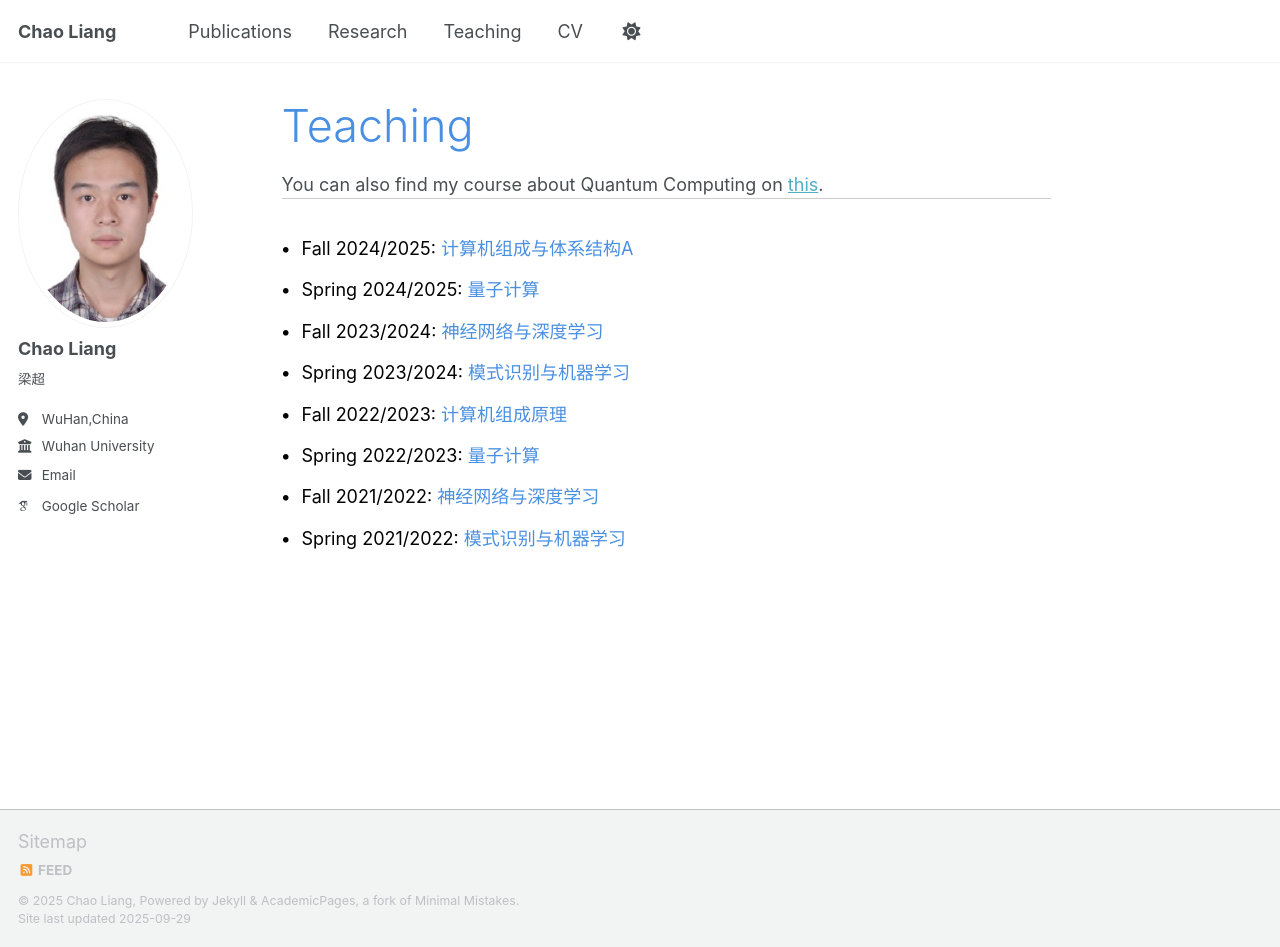
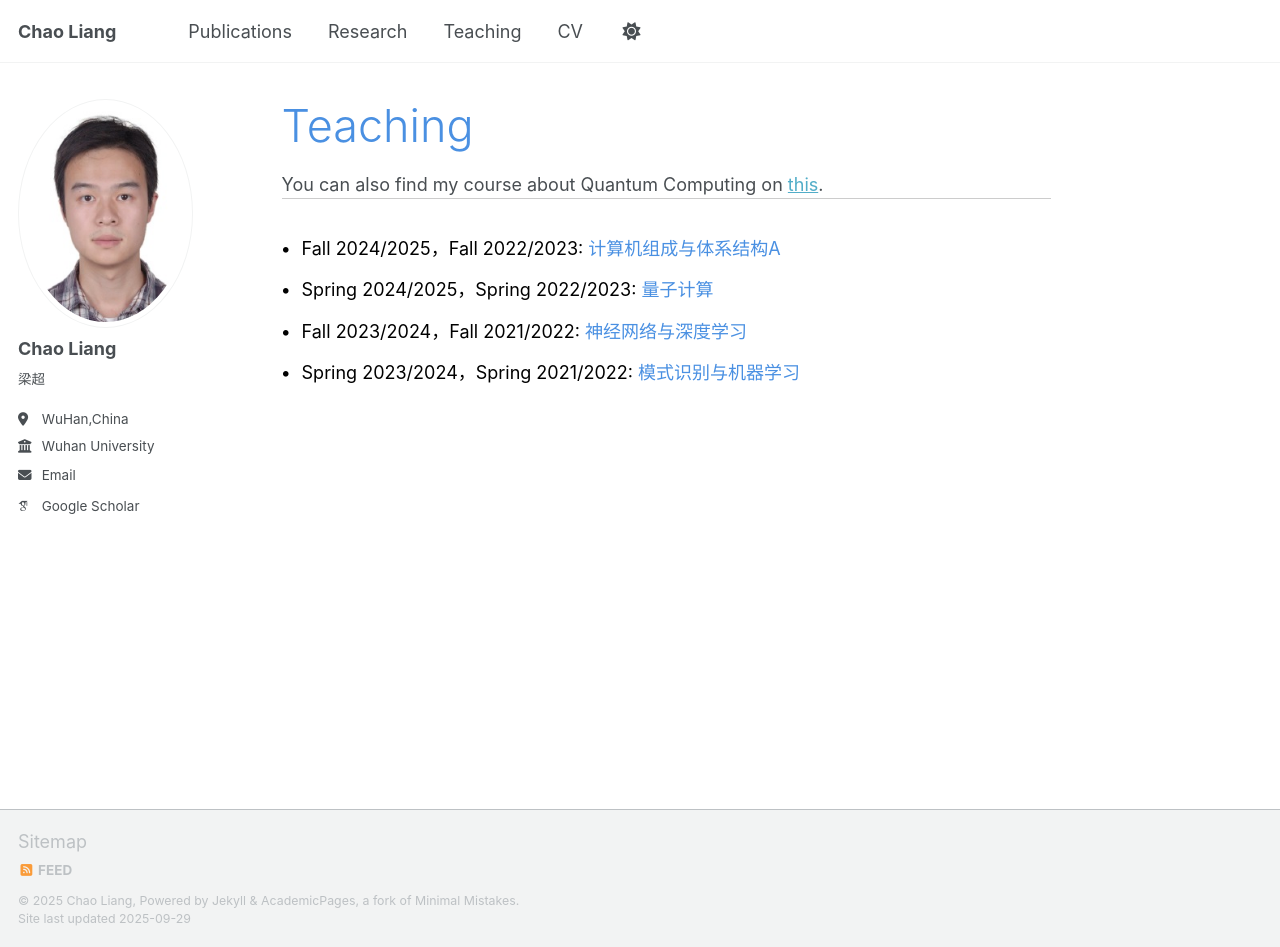
Before and after one commit to zhangsipng/page.github.io, a Jekyll site: the page built from _pages/teaching.html, in a window 1280 px wide and 947 px high. Built offline with Jekyll 4.4.1, drawn with Linux system fonts in a browser that asks for light colours; some web fonts are replaced; a script that is not in the unit is left out.

Commit message:
Update teaching.html

```diff
--- a/_pages/teaching.html
+++ b/_pages/teaching.html
@@ -60,58 +60,32 @@ author_profile: true
   <ul class="teaching-list">
     <li class="teaching-item">
       <div class="teaching-content">
-        <span class="teaching-semester">Fall 2024/2025:</span>
+        <span class="teaching-semester">Fall 2024/2025，Fall 2022/2023:</span>
         <span class="teaching-course">计算机组成与体系结构A</span>
       </div>
     </li>
 
     <li class="teaching-item">
       <div class="teaching-content">
-        <span class="teaching-semester">Spring 2024/2025:</span>
+        <span class="teaching-semester">Spring 2024/2025，Spring 2022/2023:</span>
         <span class="teaching-course">量子计算</span>
       </div>
     </li>
 
     <li class="teaching-item">
       <div class="teaching-content">
-        <span class="teaching-semester">Fall 2023/2024:</span>
+        <span class="teaching-semester">Fall 2023/2024，Fall 2021/2022:</span>
         <span class="teaching-course">神经网络与深度学习</span>
       </div>
     </li>
 
     <li class="teaching-item">
       <div class="teaching-content">
-        <span class="teaching-semester">Spring 2023/2024:</span>
+        <span class="teaching-semester">Spring 2023/2024，Spring 2021/2022:</span>
         <span class="teaching-course">模式识别与机器学习</span>
       </div>
     </li>
 
-    <li class="teaching-item">
-      <div class="teaching-content">
-        <span class="teaching-semester">Fall 2022/2023:</span>
-        <span class="teaching-course">计算机组成原理</span>
-      </div>
-    </li>
 
-    <li class="teaching-item">
-      <div class="teaching-content">
-        <span class="teaching-semester">Spring 2022/2023:</span>
-        <span class="teaching-course">量子计算</span>
-      </div>
-    </li>
-
-    <li class="teaching-item">
-      <div class="teaching-content">
-        <span class="teaching-semester">Fall 2021/2022:</span>
-        <span class="teaching-course">神经网络与深度学习</span>
-      </div>
-    </li>
-
-    <li class="teaching-item">
-      <div class="teaching-content">
-        <span class="teaching-semester">Spring 2021/2022:</span>
-        <span class="teaching-course">模式识别与机器学习</span>
-      </div>
-    </li>
   </ul>
 </div>
```
